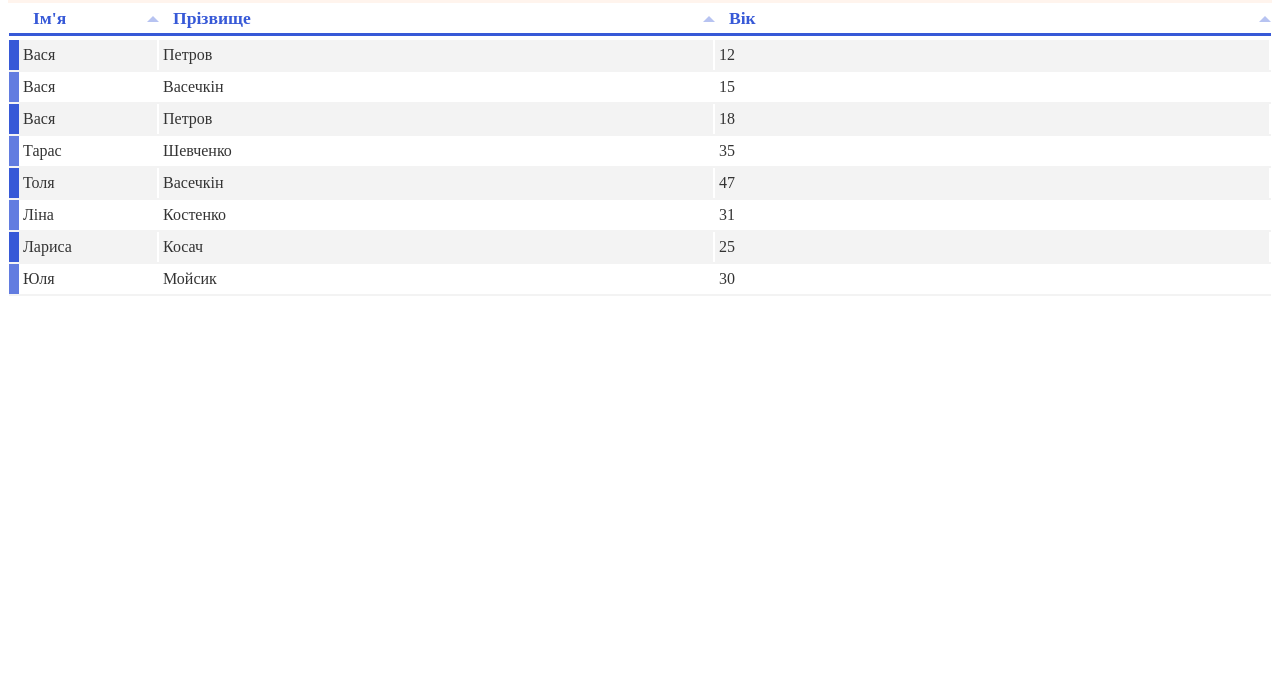
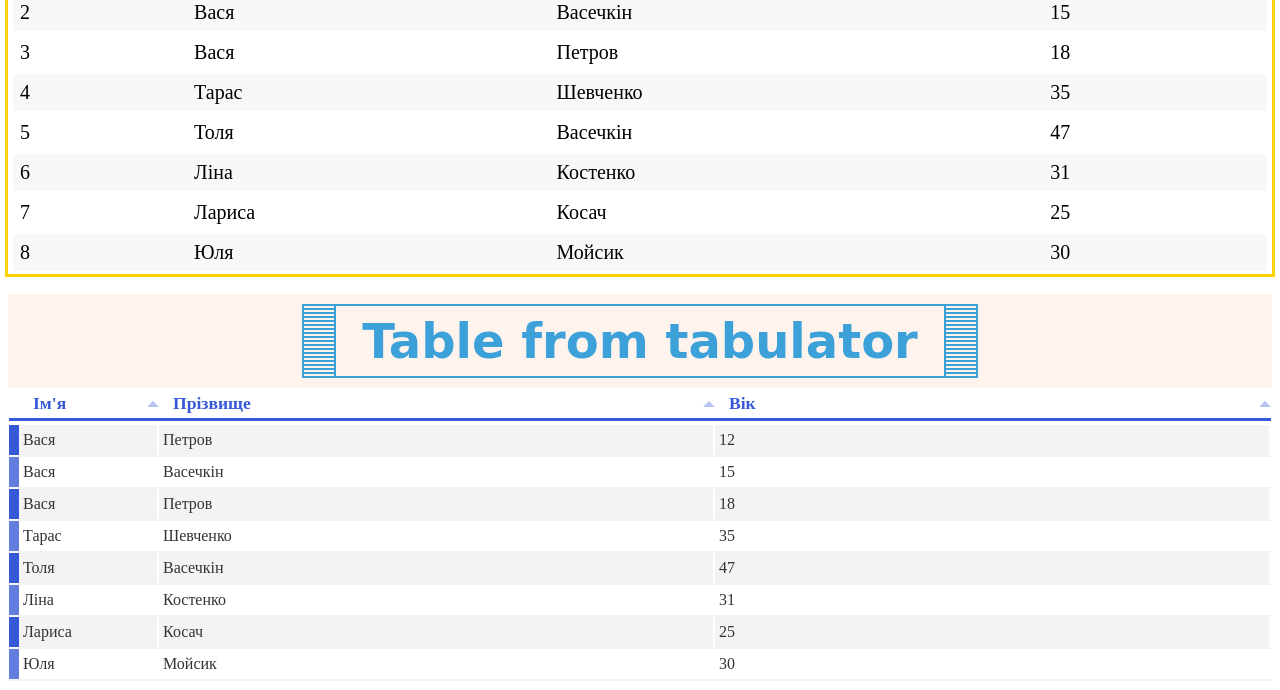
Before and after one commit to zmejchik/1-3-data-table, a plain HTML site: page index.html in a window 1280 px wide. Shown: the part 578-1268 px from the top of the page. Before the commit the page ends 883 px from the top, so only its background shows below. Drawn offline with Linux system fonts and the light colour scheme.

Commit message:
Add sorting but we have another method

```diff
--- a/index.html
+++ b/index.html
@@ -13,10 +13,12 @@
     <!--div from exaple 1.3-->
     <div class="one"><h1>My Table</h1></div>
     <div id="usersTable"></div>
+    <div id="usersTable1"></div>
     <!--div from tabulator-->
     <div class="one"><h1>Table from tabulator</h1></div>
     <div id="example-table"></div>
     <script type="text/javascript" src="dist/js/tabulator.min.js"></script>
     <script src="js/script.js"></script>
+    <script src="js/table1.js"></script>
   </body>
 </html>
--- a/js/script.js
+++ b/js/script.js
@@ -1,21 +1,19 @@
 function DataTable(config, data) {
   const content =
     "<table>" + titleRow(config) + contentTable(data) + "</table>";
-  const tableInBody = document.getElementById(config.parent.substring(1));
+  const tableInBody = document.querySelector(config.parent);
   tableInBody.innerHTML = content;
-  // вміст цієї функції вам потрібно написати :)
 }
 
 function titleRow(config) {
   let result = "<thead> <tr> <th>№</th>";
   for (let element of config.columns) {
-    result =
-      result +
-      `<th onclick="sortingTable('${element.value}')">` +
+    result +=
+      `<th onclick="sortingTable('${element.value}', '${config.parent}')">` +
       element.title +
       "</th>";
   }
-  result = result + "</tr> </thead>";
+  result += "</tr> </thead>";
   return result;
 }
 
@@ -23,46 +21,25 @@ function contentTable(data) {
   let result = "<tbody>";
   let counter = 0;
   for (let row of data) {
-    result = result + "<tr>";
+    result += "<tr>";
     for (let dataRowKey in row) {
-      result =
-        result +
+      result +=
         "<td>" +
         (dataRowKey == "id" ? String(++counter) : row[dataRowKey]) +
         "</td>";
     }
-    result = result + "</tr>";
+    result += "</tr>";
   }
-  result = result + "</tbody>";
+  result += "</tbody>";
   return result;
 }
 
-const config1 = {
-  parent: "#usersTable",
-  columns: [
-    { title: "Ім’я", value: "name" },
-    { title: "Прізвище", value: "surname" },
-    { title: "Вік", value: "age" },
-  ],
-};
+function sortingTable(nameColumn, tableId) {
+  sortOrder *= -1;
 
-const users = [
-  { id: 30050, name: "Вася", surname: "Петров", age: 12 },
-  { id: 30051, name: "Вася", surname: "Васечкін", age: 15 },
-  { id: 30050, name: "Вася", surname: "Петров", age: 18 },
-  { id: 30051, name: "Тарас", surname: "Шевченко", age: 35 },
-  { id: 30050, name: "Толя", surname: "Васечкін", age: 47 },
-  { id: 30051, name: "Ліна", surname: "Костенко", age: 31 },
-  { id: 30051, name: "Лариса", surname: "Косач", age: 25 },
-  { id: 30051, name: "Юля", surname: "Мойсик", age: 30 },
-];
+  const currentData = users.slice();
 
-DataTable(config1, users);
-/**Function for sortin column */
-let sortOrder = 1;
-function sortingTable(nameColumn) {
-  sortOrder = sortOrder * -1;
-  result = users.sort((a, b) => {
+  currentData.sort((a, b) => {
     let A = a[nameColumn];
     let B = b[nameColumn];
 
@@ -74,25 +51,10 @@ function sortingTable(nameColumn) {
       return 0;
     }
   });
-  DataTable(config1, result);
-  return result;
-}
-/* if (nameColumn === 'id') return a.id - b.id; */
-/* if (nameColumn === 'name') {
-      if (a.name > b.name) return 1;
-      if (a.name < b.name) return -1;
-      return 0;
-    }
-    if (nameColumn === 'surname') {
-      if (a.surname > b.surname) return 1;
-      if (a.surname < b.surname) return -1;
-      return 0;
-    }
-    if (nameColumn === 'age') return a.age - b.age;
-    return true;
-  });
-  DataTable(config1, result);
-}*/
+
+  DataTable({ parent: tableId, columns: config1.columns }, currentData);
+};
+
 /* Tabulator */
 //create Tabulator on DOM element with id "example-table"
 var table = new Tabulator("#example-table", {
@@ -106,34 +68,3 @@ var table = new Tabulator("#example-table", {
     { title: "Вік", field: "age" },
   ],
 });
-/**
-  * <div id="usersTable">
-  <table>
-    <thead>
-    <tr>
-      <th>№</th>
-      <th>Ім’я</th>
-      <th>Прізвище</th>
-      <th>Вік</th>
-    </tr>
-    </thead>
-
-    <tbody>
-    <tr>
-      <td>1</td>
-      <td>Вася</td>
-      <td>Петров</td>
-      <td>12</td>
-    </tr>
-
-    <tr>
-      <td>2</td>
-      <td>Вася</td>
-      <td>Васечкін</td>
-      <td>15</td>
-    </tr>
-    </tbody>
-
-  </table>
-</div>
-  */
--- /dev/null
+++ b/js/table1.js
@@ -0,0 +1,58 @@
+let sortOrder = 1;
+const config1 = {
+  parent: "#usersTable",
+  columns: [
+    { title: "Ім’я", value: "name" },
+    { title: "Прізвище", value: "surname" },
+    { title: "Вік", value: "age" },
+  ],
+};
+
+const users = [
+  { id: 30050, name: "Вася", surname: "Петров", age: 12 },
+  { id: 30051, name: "Вася", surname: "Васечкін", age: 15 },
+  { id: 30050, name: "Вася", surname: "Петров", age: 18 },
+  { id: 30051, name: "Тарас", surname: "Шевченко", age: 35 },
+  { id: 30050, name: "Толя", surname: "Васечкін", age: 47 },
+  { id: 30051, name: "Ліна", surname: "Костенко", age: 31 },
+  { id: 30051, name: "Лариса", surname: "Косач", age: 25 },
+  { id: 30051, name: "Юля", surname: "Мойсик", age: 30 },
+];
+
+DataTable(config1, users);
+
+const config2 = {
+  parent: "#usersTable1",
+  columns: [
+    { title: "Ім’я", value: "name" },
+    { title: "Прізвище", value: "surname" },
+    { title: "Вік", value: "age" },
+  ],
+};
+
+const users2 = [
+  { id: 30050, name: "Вася", surname: "Петров", age: 12 },
+  { id: 30051, name: "Вася", surname: "Васечкін", age: 15 },
+  { id: 30050, name: "Вася", surname: "Петров", age: 18 },
+  { id: 30051, name: "Тарас", surname: "Шевченко", age: 35 },
+  { id: 30050, name: "Толя", surname: "Васечкін", age: 47 },
+  { id: 30051, name: "Ліна", surname: "Костенко", age: 31 },
+  { id: 30051, name: "Лариса", surname: "Косач", age: 25 },
+  { id: 30051, name: "Юля", surname: "Мойсик", age: 30 },
+];
+
+DataTable(config2, users2);
+
+/* Tabulator */
+//create Tabulator on DOM element with id "example-table"
+var table = new Tabulator("#example-table", {
+  height: "100%", // set height of table (in CSS or here), this enables the Virtual DOM and improves render speed dramatically (can be any valid css height value)
+  data: users, //assign data to table
+  layout: "fitColumns", //fit columns to width of table (optional)
+  columns: [
+    //Define Table Columns
+    { title: "Ім'я", field: "name", width: 150 },
+    { title: "Прізвище", field: "surname" },
+    { title: "Вік", field: "age" },
+  ],
+});
```
Also changed, not shown: 1 other file.
